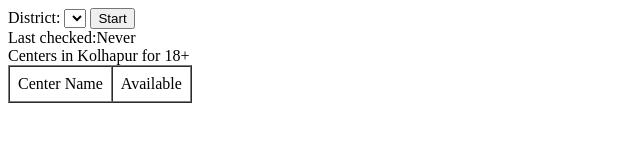
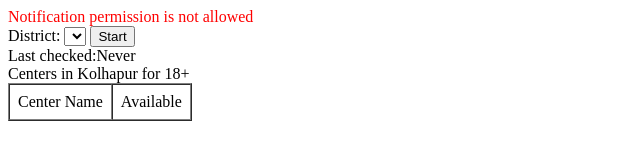
Before and after one commit to adityatoshniwal/adityatoshniwal.github.io, a plain HTML site: page demo/vaccinecheck.html in a window 1280 px wide. Shown: the whole page, without its empty margins (0-640 px from the left). Drawn offline with nearby package versions, Linux system fonts and the light colour scheme; no server answers.

Commit message:
Add notifications

```diff
--- a/demo/vaccinecheck.html
+++ b/demo/vaccinecheck.html
@@ -9,6 +9,7 @@
 </head>
 
 <body>
+  <div style="color: red;" id="notify"></div>
   <span>District: </span><select id="districts"></select>
   <button id="start" onclick=window.onstartclick>Start</button>
 
@@ -26,6 +27,12 @@
   <script>
     var pollerid = 0;
     var select = document.querySelector('#districts');
+
+    Notification.requestPermission().then(function (permission) {
+      if(permission !== 'granted') {
+        document.querySelector('#notify').innerHTML = "Notification permission is not allowed"
+      }
+    });
 
     function getDate() {
       var today = new Date();
@@ -70,6 +77,9 @@
                 }
               });
               if(is18plus) {
+                // if(available > 0) {
+                  new Notification('Available at '+center.name);
+                // }
                 centerData += '<tr><td>' + center.name + '</td><td>' + available + '</td></tr>';
               }
             });
```
